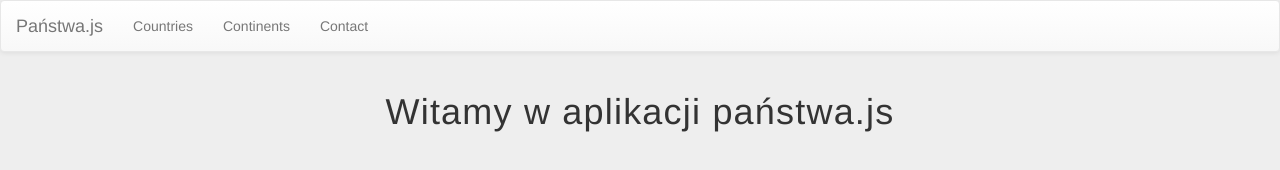
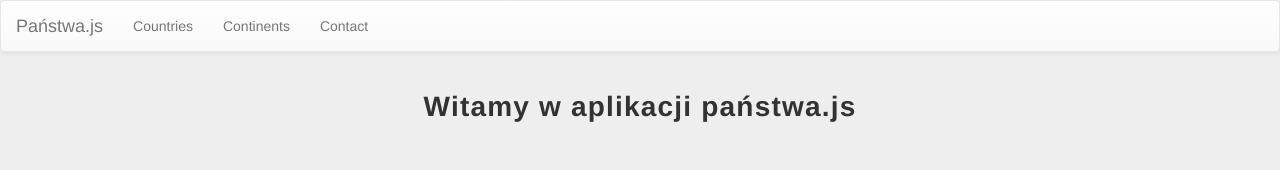
Before and after one commit to BarbaraMak85/countries-app, a React app: page public/index.html in a window 1280 px wide. Built offline with nearby package versions, Linux system fonts and the light colour scheme.

Commit message:
fix style

```diff
--- a/public/index.html
+++ b/public/index.html
@@ -4,7 +4,6 @@
 <head>
     <meta charset="utf-8" />
     <link rel="shortcut icon" href="%PUBLIC_URL%/favicon.ico" />
-    <link href="country.css" rel="stylesheet" type="text/css">
     <meta name="viewport" content="width=device-width, initial-scale=1, shrink-to-fit=no" />
     <meta name="theme-color" content="#000000" />
     <!--
--- a/src/index.js
+++ b/src/index.js
@@ -5,6 +5,7 @@ import { Router, hashHistory } from 'react-router';
 import { Provider } from 'react-redux';
 import store from './store';
 import routes from './routes';
+import './country.css';
 
 render(
     <Provider store={store}>
```
